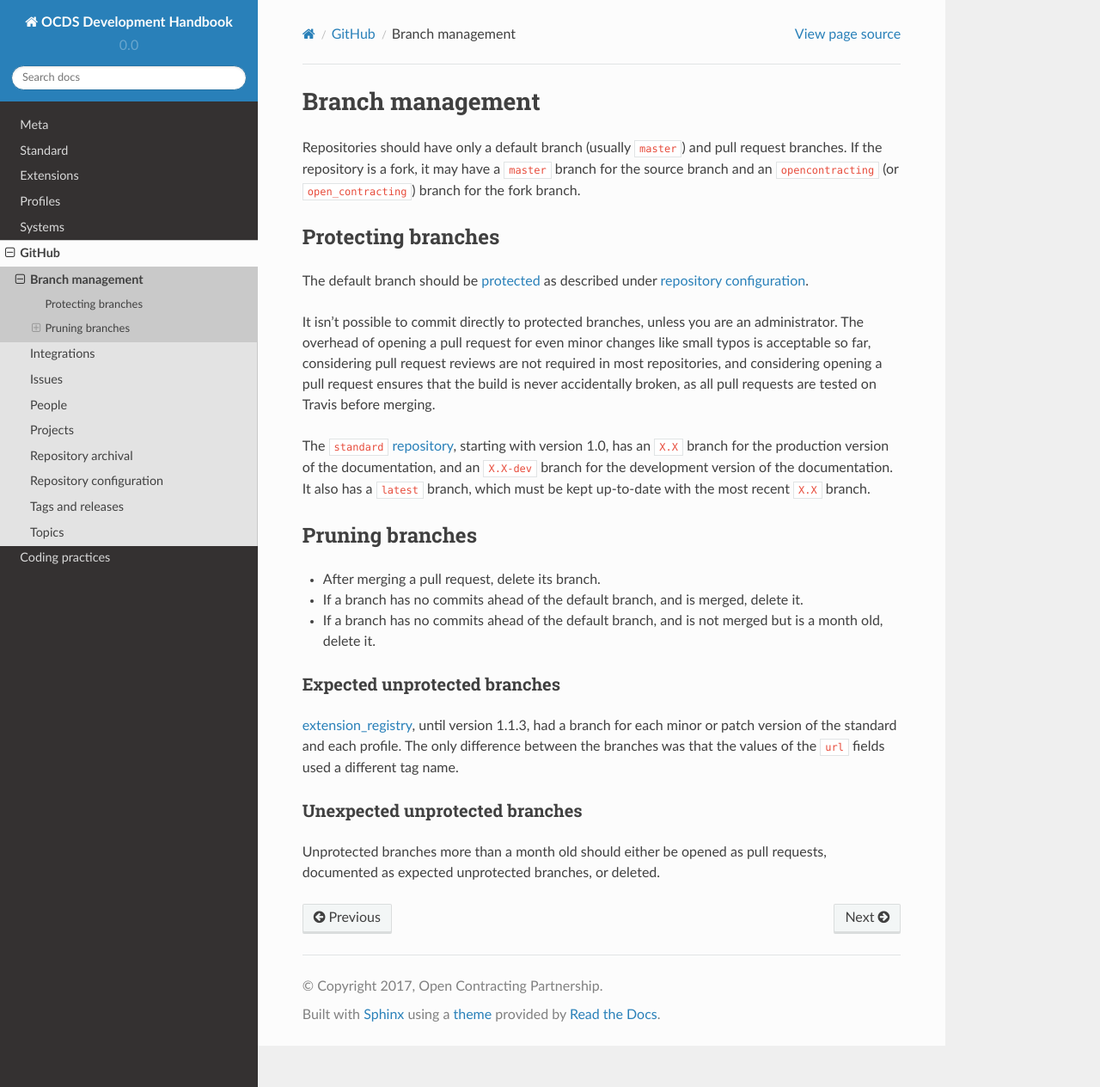
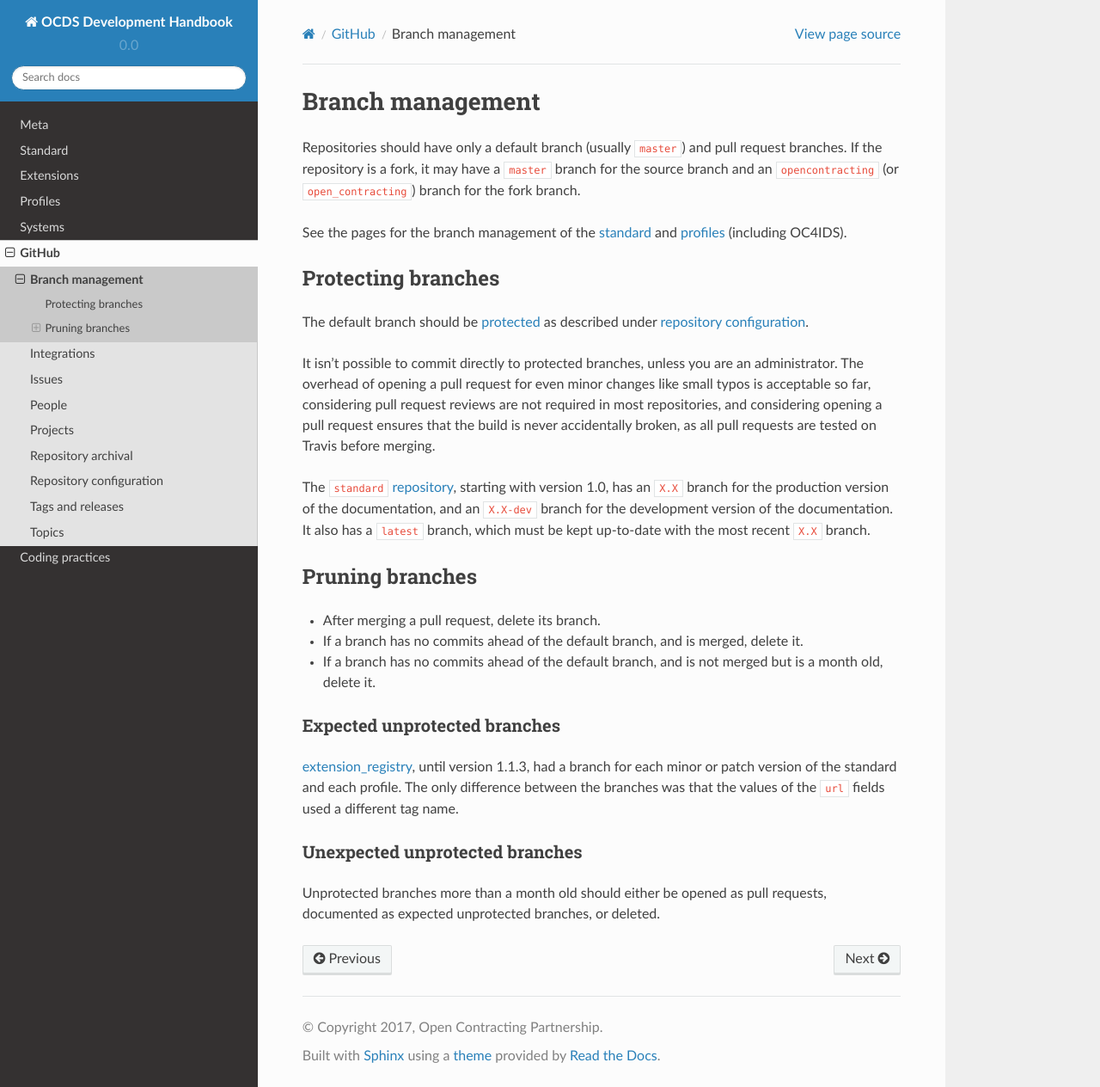
Before and after one commit to open-contracting/standard-development-handbook, a Sphinx documentation site: the page built from docs/github/branch_management.md, in a window 1280 px wide and 1264 px high. Shown: the whole window at 86% size. Built offline with Sphinx 7.4.7 and the Read the Docs theme 2.0.0, drawn with Linux system fonts in a browser that asks for light colours.

Commit message:
Add links to repository-specific branch management information

```diff
--- a/docs/github/branch_management.md
+++ b/docs/github/branch_management.md
@@ -1,6 +1,8 @@
 # Branch management
 
 Repositories should have only a default branch (usually `master`) and pull request branches. If the repository is a fork, it may have a `master` branch for the source branch and an `opencontracting` (or `open_contracting`) branch for the fork branch.
+
+See the pages for the branch management of the [standard](../../standard/technical/repository) and [profiles](../../profiles/technical/repository) (including OC4IDS).
 
 ## Protecting branches
 
```
